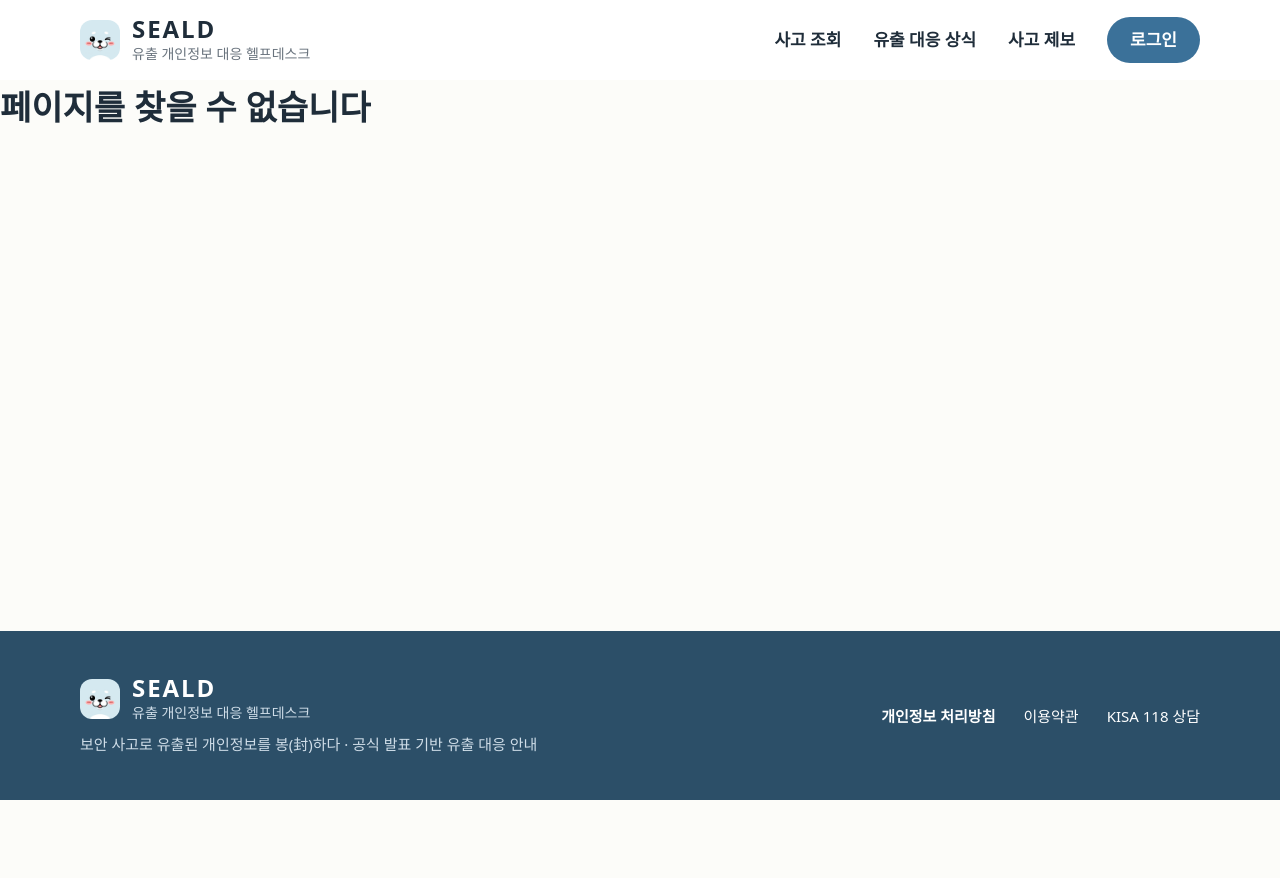
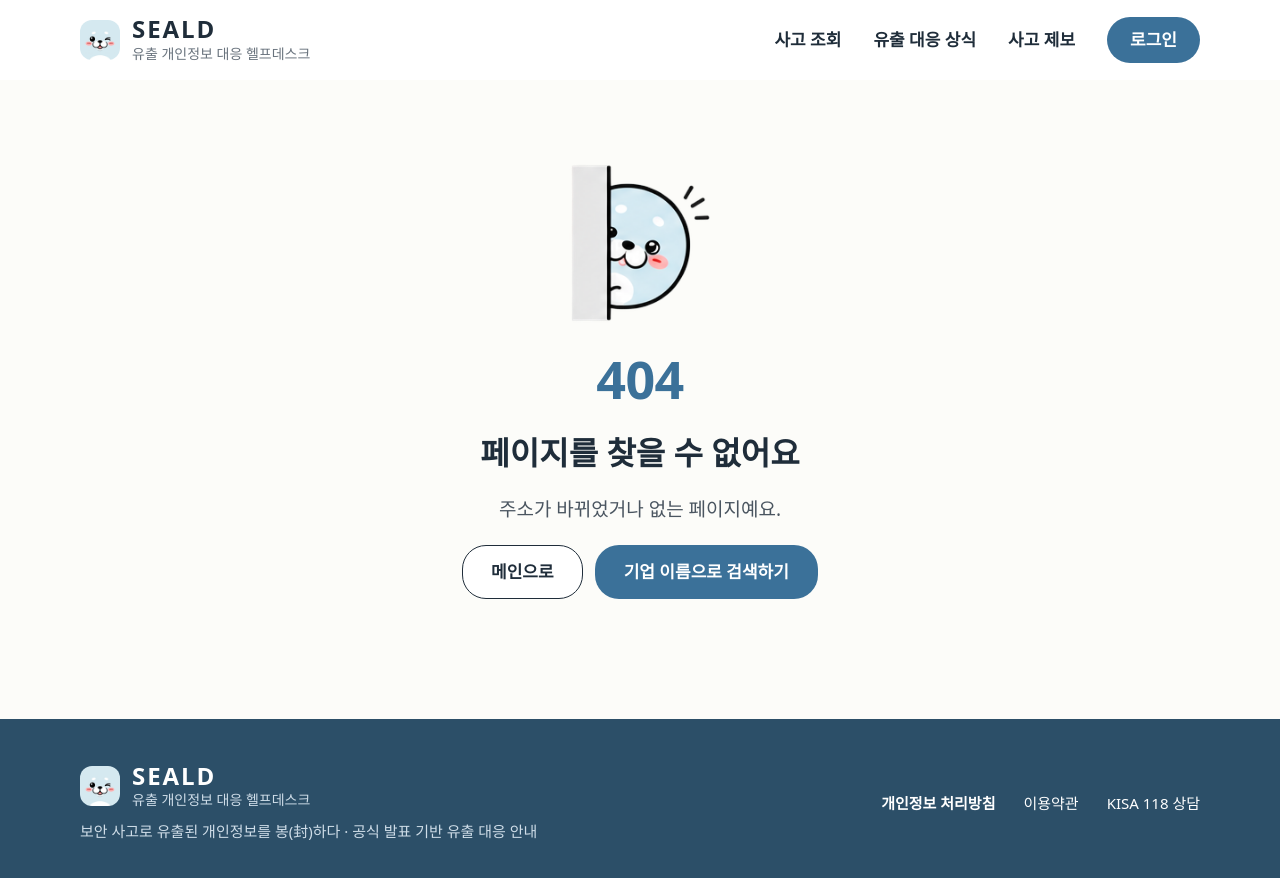
Before and after one commit to Returned-Holiday/Holiday, a React (Vite) app in the folder Front/: page /manage/incidents/1 in a window 1280 px wide. Shown: the top 878 px of the page. Before the commit the page ends 800 px from the top, so only its background shows below. Built offline with nearby package versions, Linux system fonts and the light colour scheme; no server answers.

Commit message:
feat: 404·500 화면
공통 StatusScreen, 라우트 errorElement로 500 화면 연결
404 문구 중립화 (비공개 사고 존재 암시 X)

```diff
--- a/Front/src/app/router.tsx
+++ b/Front/src/app/router.tsx
@@ -13,6 +13,7 @@ import { IncidentDetailPage } from "../pages/public/IncidentDetailPage";
 import { MainPage } from "../pages/public/MainPage";
 import { NotFoundPage } from "../pages/public/NotFoundPage";
 import { PrivacyPolicyPage } from "../pages/public/PrivacyPolicyPage";
+import { ServerErrorPage } from "../pages/public/ServerErrorPage";
 import { RequireAdmin } from "./guards/RequireAdmin";
 import { RequireAuth } from "./guards/RequireAuth";
 import { SiteLayout } from "./layout/SiteLayout";
@@ -63,6 +64,11 @@ const AdminReportPage = lazy(() =>
 export const router = createBrowserRouter([
   {
     element: <SiteLayout />,
+    errorElement: (
+      <SiteLayout>
+        <ServerErrorPage />
+      </SiteLayout>
+    ),
     children: [
       { path: HOME_PATH, element: <MainPage /> },
       { path: "/incidents/:incidentId", element: <IncidentDetailPage /> },
@@ -86,6 +92,7 @@ export const router = createBrowserRouter([
   },
   {
     element: <RequireAdmin />,
+    errorElement: <ServerErrorPage />,
     children: [
       {
         element: <AdminLayout />,
--- a/Front/src/pages/public/NotFoundPage.tsx
+++ b/Front/src/pages/public/NotFoundPage.tsx
@@ -1,7 +1,24 @@
+import { HOME_PATH, INCIDENTS_PATH } from "../../app/paths";
+import { ButtonLink } from "../../shared/ui/Button";
+import { StatusScreen } from "../../shared/ui/StatusScreen";
+
+// 비공개·없는 사고·관리자 화면 모두 같은 문구 (존재 여부 비노출)
 export function NotFoundPage() {
   return (
-    <main>
-      <h1>페이지를 찾을 수 없습니다</h1>
-    </main>
+    <StatusScreen
+      illustration="peek"
+      illustrationWidth={149}
+      code="404"
+      title="페이지를 찾을 수 없어요"
+      description="주소가 바뀌었거나 없는 페이지예요."
+      actions={
+        <>
+          <ButtonLink to={HOME_PATH} variant="tertiary">
+            메인으로
+          </ButtonLink>
+          <ButtonLink to={INCIDENTS_PATH}>기업 이름으로 검색하기</ButtonLink>
+        </>
+      }
+    />
   );
 }
--- /dev/null
+++ b/Front/src/pages/public/ServerErrorPage.tsx
@@ -0,0 +1,16 @@
+import { Button } from "../../shared/ui/Button";
+import { StatusScreen } from "../../shared/ui/StatusScreen";
+
+// 오류 원문·코드 노출 X
+export function ServerErrorPage() {
+  return (
+    <StatusScreen
+      illustration="nosignal"
+      illustrationWidth={222}
+      title="잠시 문제가 생겼어요"
+      description={"인터넷 연결을 확인한 뒤 다시 시도해 주세요.\n문제가 계속되면 잠시 후에 다시 들어와 주세요."}
+      actions={<Button onClick={() => window.location.reload()}>다시 시도</Button>}
+      note="급한 사칭 문자 신고는 KISA 118에서 바로 할 수 있어요"
+    />
+  );
+}
--- /dev/null
+++ b/Front/src/shared/ui/StatusScreen.tsx
@@ -0,0 +1,95 @@
+import type { ReactNode } from "react";
+import styled from "styled-components";
+import { mobileMedia, textStyle } from "../../styles/typography";
+import { Illustration, type IllustrationName } from "./Illustration";
+
+const Wrap = styled.div`
+  display: flex;
+  justify-content: center;
+  padding: 80px ${({ theme }) => theme.layout.mobileGutter} 120px;
+
+  ${mobileMedia} {
+    padding: 48px ${({ theme }) => theme.layout.mobileGutter} 72px;
+  }
+`;
+
+const Body = styled.div`
+  display: flex;
+  flex-direction: column;
+  align-items: center;
+  gap: 20px;
+  width: min(560px, 100%);
+  text-align: center;
+`;
+
+const Code = styled.p`
+  ${textStyle("displayXl")}
+  letter-spacing: -0.01em;
+  color: ${({ theme }) => theme.colors.brand.primary};
+`;
+
+const Title = styled.h1`
+  ${textStyle("h1")}
+
+  ${mobileMedia} {
+    ${textStyle("h2")}
+  }
+`;
+
+const Description = styled.p`
+  ${textStyle("bodyLg")}
+  color: ${({ theme }) => theme.colors.text.body};
+  white-space: pre-line;
+
+  ${mobileMedia} {
+    ${textStyle("bodyMd")}
+  }
+`;
+
+const Actions = styled.div`
+  display: flex;
+  flex-wrap: wrap;
+  justify-content: center;
+  gap: 12px;
+`;
+
+const Note = styled.p`
+  padding: 10px 16px;
+  border-radius: 12px;
+  background: ${({ theme }) => theme.colors.surface.card};
+  ${textStyle("bodySm")}
+  color: ${({ theme }) => theme.colors.text.body};
+`;
+
+type StatusScreenProps = {
+  illustration: IllustrationName;
+  illustrationWidth: number;
+  code?: string;
+  title: string;
+  description: string;
+  actions?: ReactNode;
+  note?: ReactNode;
+};
+
+export function StatusScreen({
+  illustration,
+  illustrationWidth,
+  code,
+  title,
+  description,
+  actions,
+  note,
+}: StatusScreenProps) {
+  return (
+    <Wrap>
+      <Body>
+        <Illustration name={illustration} width={illustrationWidth} />
+        {code ? <Code aria-hidden="true">{code}</Code> : null}
+        <Title>{title}</Title>
+        <Description>{description}</Description>
+        {actions ? <Actions>{actions}</Actions> : null}
+        {note ? <Note>{note}</Note> : null}
+      </Body>
+    </Wrap>
+  );
+}
```
